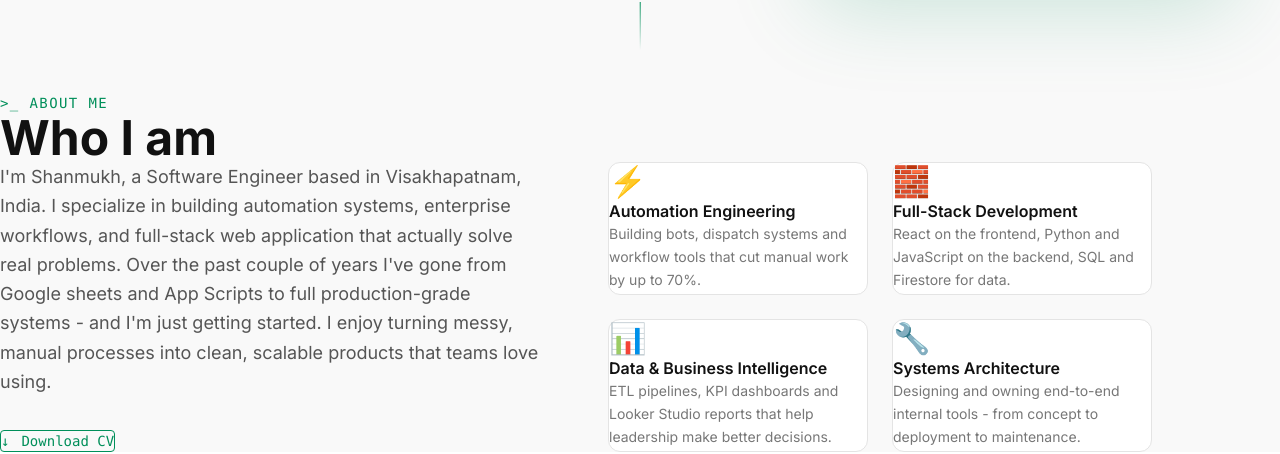
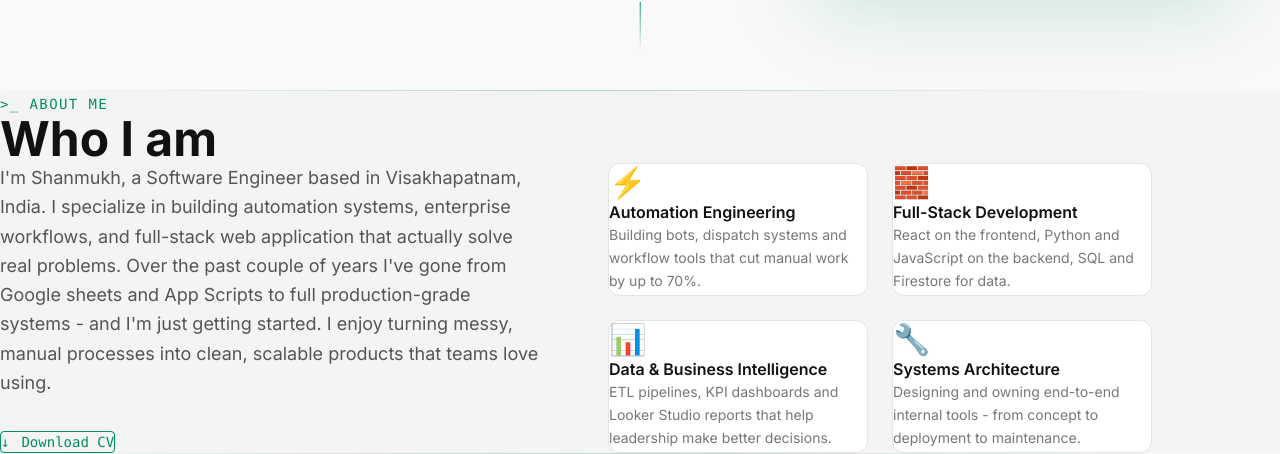
Before and after one commit to ShanmukhPudi/Shanmukh-portfolio, a React (Vite) app: page / in a window 1280 px wide. Shown: the part 710-1164 px from the top of the page. Built offline with nearby package versions, Linux system fonts and the light colour scheme.

Commit message:
feat: section divider

```diff
--- a/src/components/sections/About.jsx
+++ b/src/components/sections/About.jsx
@@ -30,7 +30,7 @@ const About = () => {
         <section
         id="about"
         aria-label="About section"
-        className="py-32 px-12 md:px-20 max-w-6xl mx-auto"
+        className="py-32 px-12 md:px-20 max-w-6xl mx-auto w-full"
     >
         {/* section header */}
         <motion.div
--- /dev/null
+++ b/src/components/ui/Sectiondivider.jsx
@@ -0,0 +1,12 @@
+const SectionDivider = () => {
+    return (
+        <div
+            aria-hidden="true"
+            className="w-full max-w-6xl mx-auto px-12 md:px-20"
+        >
+            <div className="h-px bg-gradient-to-r from-transparent via-[#008f5a] dark:via-[#00ff9f] to-transparent opacity-30" />
+        </div>
+    )
+}
+
+export default SectionDivider
--- a/src/containers/HomeContainer.jsx
+++ b/src/containers/HomeContainer.jsx
@@ -1,11 +1,16 @@
 import Hero from "../components/sections/Hero"
 import About from "../components/sections/About"
+import SectionDivider from "../components/ui/Sectiondivider"
 
 const HomeContainer = () => {
     return (
         <main>
             <Hero />
+            <SectionDivider />
+            <div className="w-full bg-[#f4f4f4] dark:bg-[#0d0d0d]">
             <About />
+            </div>
+            <SectionDivider />
         </main>
     )
 }
```
